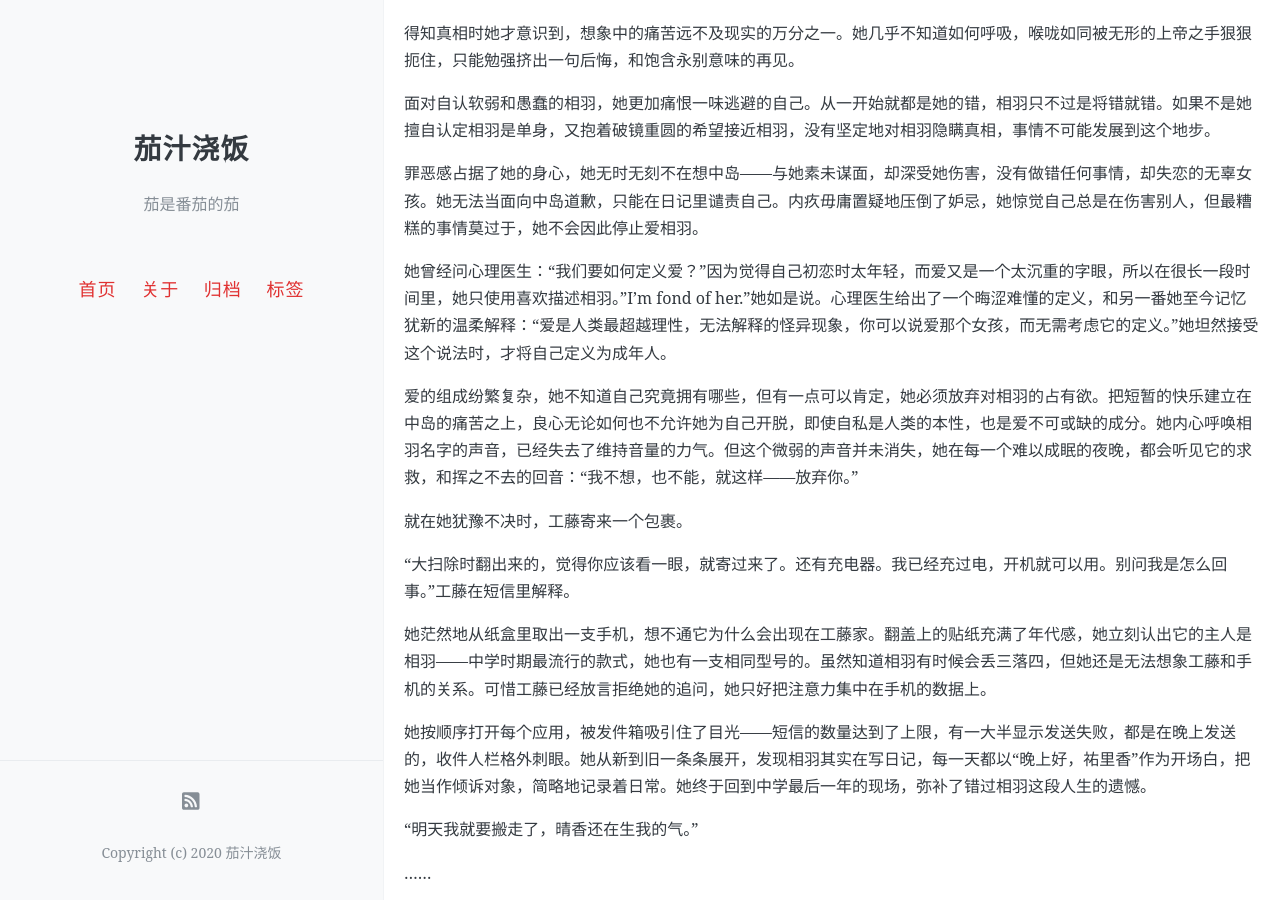
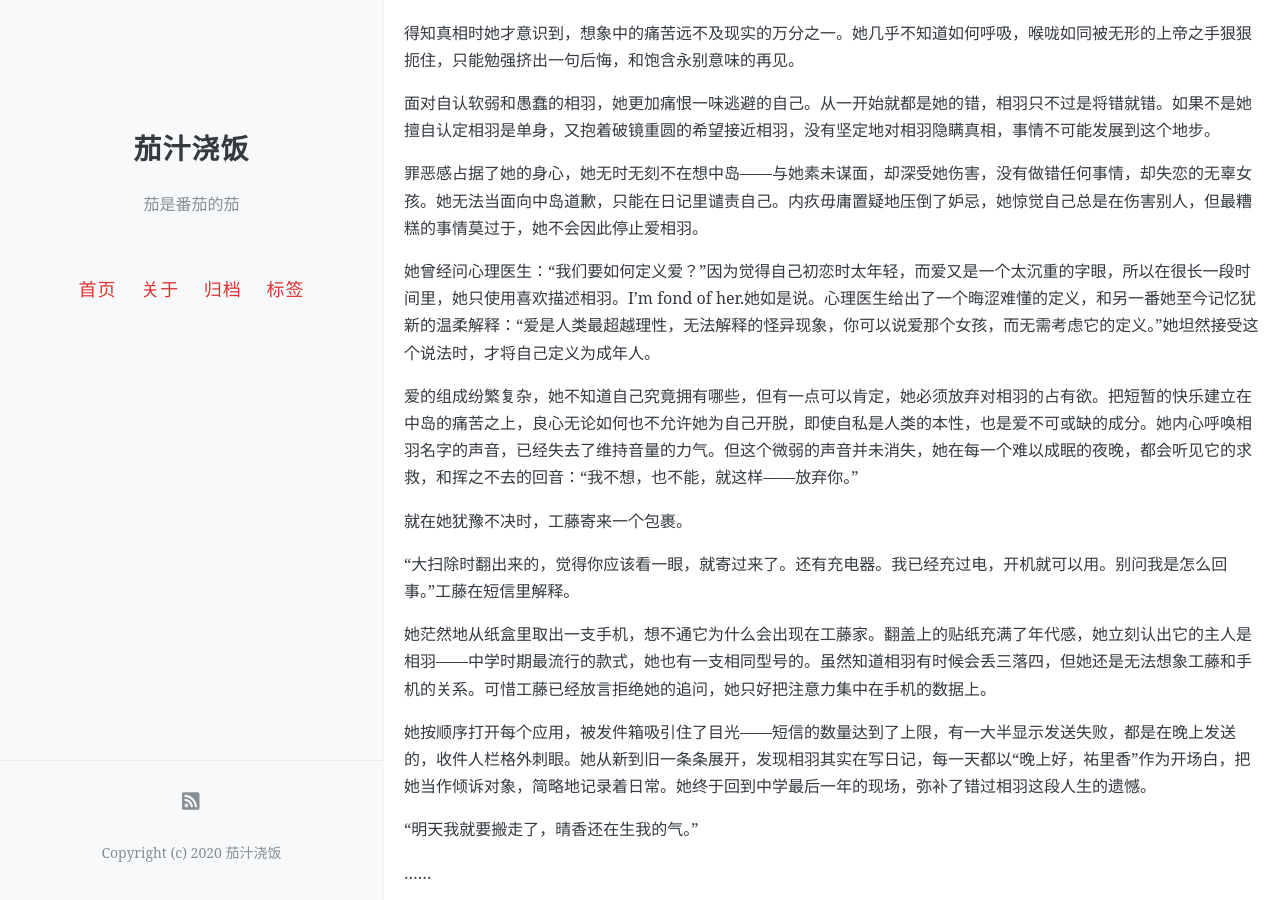
Before and after one commit to onemorebluemoon/ketchup, a Jekyll site: the page built from _posts/2021-05-16-tri13.md, in a window 1280 px wide and 900 px high, scrolled down 1485 px. Built offline with Jekyll 4.4.1, drawn with Linux system fonts in a browser that asks for light colours; comment, search, counter and statistics services are not loaded.

Commit message:
Update 2021-05-16-tri13.md

```diff
--- a/_posts/2021-05-16-tri13.md
+++ b/_posts/2021-05-16-tri13.md
@@ -43,7 +43,7 @@ comments: true
 
 罪恶感占据了她的身心，她无时无刻不在想中岛——与她素未谋面，却深受她伤害，没有做错任何事情，却失恋的无辜女孩。她无法当面向中岛道歉，只能在日记里谴责自己。内疚毋庸置疑地压倒了妒忌，她惊觉自己总是在伤害别人，但最糟糕的事情莫过于，她不会因此停止爱相羽。
 
-她曾经问心理医生：“我们要如何定义爱？”因为觉得自己初恋时太年轻，而爱又是一个太沉重的字眼，所以在很长一段时间里，她只使用喜欢描述相羽。"I'm fond of her."她如是说。心理医生给出了一个晦涩难懂的定义，和另一番她至今记忆犹新的温柔解释：“爱是人类最超越理性，无法解释的怪异现象，你可以说爱那个女孩，而无需考虑它的定义。”她坦然接受这个说法时，才将自己定义为成年人。
+她曾经问心理医生：“我们要如何定义爱？”因为觉得自己初恋时太年轻，而爱又是一个太沉重的字眼，所以在很长一段时间里，她只使用喜欢描述相羽。I'm fond of her.她如是说。心理医生给出了一个晦涩难懂的定义，和另一番她至今记忆犹新的温柔解释：“爱是人类最超越理性，无法解释的怪异现象，你可以说爱那个女孩，而无需考虑它的定义。”她坦然接受这个说法时，才将自己定义为成年人。
 
 爱的组成纷繁复杂，她不知道自己究竟拥有哪些，但有一点可以肯定，她必须放弃对相羽的占有欲。把短暂的快乐建立在中岛的痛苦之上，良心无论如何也不允许她为自己开脱，即使自私是人类的本性，也是爱不可或缺的成分。她内心呼唤相羽名字的声音，已经失去了维持音量的力气。但这个微弱的声音并未消失，她在每一个难以成眠的夜晚，都会听见它的求救，和挥之不去的回音：“我不想，也不能，就这样——放弃你。”
 
```
